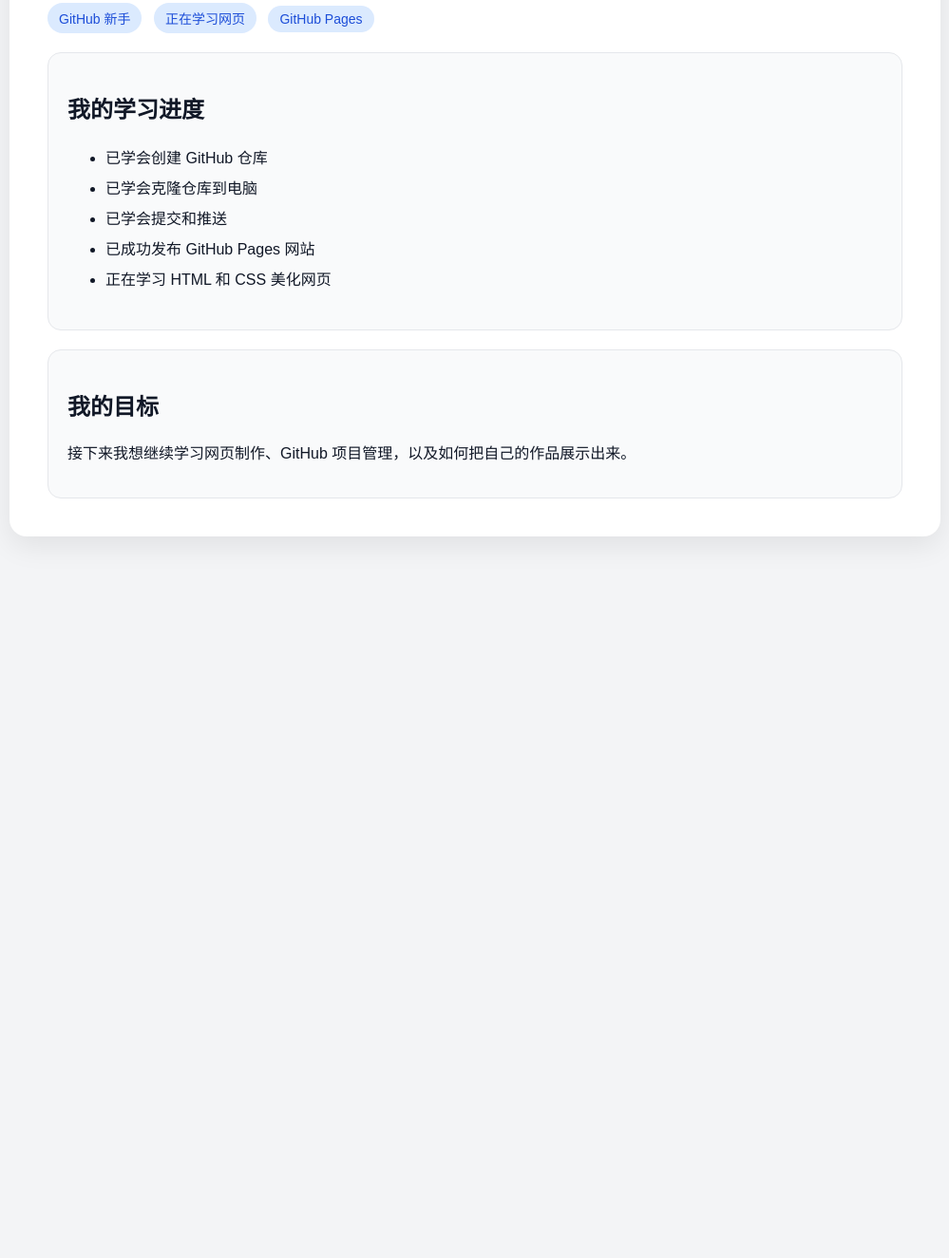
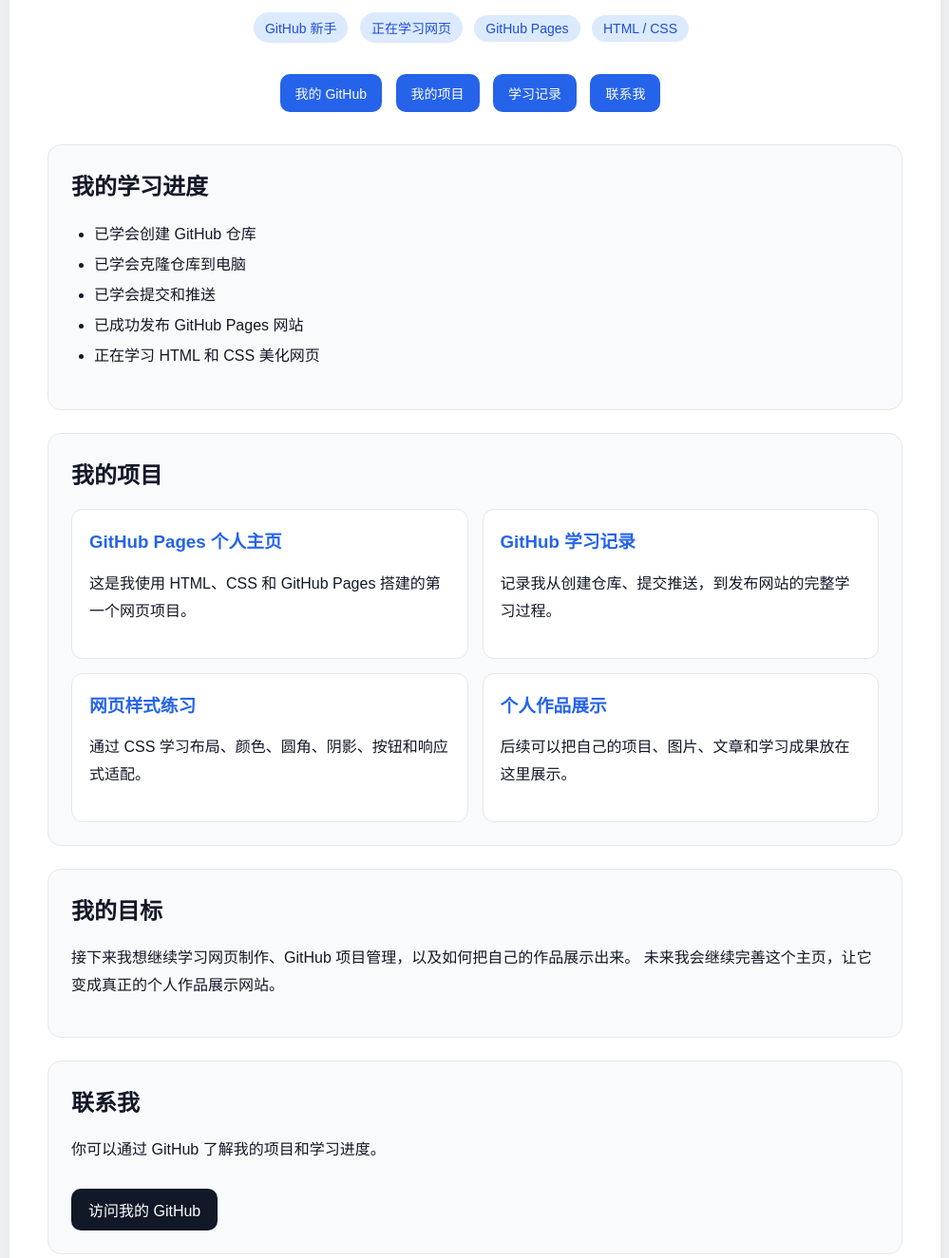
Before and after one commit to qq1921212324-gif/github-page-demo, a plain HTML site: page index.html in a window 1280 px wide. Shown: the part 380-1705 px from the top of the page at 95% size, without its empty margins (140-1139 px from the left). Before the commit the page ends 1005 px from the top, so only its background shows below. Drawn offline with Linux system fonts and the light colour scheme.

Commit message:
更新个人主页整体代码

```diff
--- a/index.html
+++ b/index.html
@@ -2,22 +2,35 @@
 <html lang="zh-CN">
 <head>
   <meta charset="UTF-8">
+  <meta name="viewport" content="width=device-width, initial-scale=1.0">
   <title>LvHY 的个人主页</title>
   <link rel="stylesheet" href="style.css">
 </head>
 <body>
   <div class="container">
+
+    <header class="hero">
       <img src="avatar.jpg" alt="我的头像" class="avatar">
+
       <h1>你好，我是 LvHY</h1>
       <p class="subtitle">这是我用 GitHub Pages 发布的第一个个人主页。</p>
 
-    <div>
+      <div class="badges">
         <span class="badge">GitHub 新手</span>
         <span class="badge">正在学习网页</span>
         <span class="badge">GitHub Pages</span>
+        <span class="badge">HTML / CSS</span>
       </div>
 
-    <div class="card">
+      <nav class="nav">
+        <a href="https://github.com/qq192112324-gif" target="_blank">我的 GitHub</a>
+        <a href="#projects">我的项目</a>
+        <a href="#study">学习记录</a>
+        <a href="#contact">联系我</a>
+      </nav>
+    </header>
+
+    <section class="card" id="study">
       <h2>我的学习进度</h2>
       <ul>
         <li>已学会创建 GitHub 仓库</li>
@@ -26,12 +39,50 @@
         <li>已成功发布 GitHub Pages 网站</li>
         <li>正在学习 HTML 和 CSS 美化网页</li>
       </ul>
+    </section>
+
+    <section class="card" id="projects">
+      <h2>我的项目</h2>
+
+      <div class="project-list">
+        <div class="project-item">
+          <h3>GitHub Pages 个人主页</h3>
+          <p>这是我使用 HTML、CSS 和 GitHub Pages 搭建的第一个网页项目。</p>
         </div>
 
-    <div class="card">
+        <div class="project-item">
+          <h3>GitHub 学习记录</h3>
+          <p>记录我从创建仓库、提交推送，到发布网站的完整学习过程。</p>
+        </div>
+
+        <div class="project-item">
+          <h3>网页样式练习</h3>
+          <p>通过 CSS 学习布局、颜色、圆角、阴影、按钮和响应式适配。</p>
+        </div>
+
+        <div class="project-item">
+          <h3>个人作品展示</h3>
+          <p>后续可以把自己的项目、图片、文章和学习成果放在这里展示。</p>
+        </div>
+      </div>
+    </section>
+
+    <section class="card">
       <h2>我的目标</h2>
-      <p>接下来我想继续学习网页制作、GitHub 项目管理，以及如何把自己的作品展示出来。</p>
-    </div>
+      <p>
+        接下来我想继续学习网页制作、GitHub 项目管理，以及如何把自己的作品展示出来。
+        未来我会继续完善这个主页，让它变成真正的个人作品展示网站。
+      </p>
+    </section>
+
+    <section class="card" id="contact">
+      <h2>联系我</h2>
+      <p>你可以通过 GitHub 了解我的项目和学习进度。</p>
+      <a class="contact-button" href="https://github.com/qq192112324-gif" target="_blank">
+        访问我的 GitHub
+      </a>
+    </section>
+
   </div>
 </body>
 </html>
--- a/style.css
+++ b/style.css
@@ -14,6 +14,20 @@ body {
   box-shadow: 0 10px 30px rgba(0, 0, 0, 0.08);
 }
 
+.hero {
+  text-align: center;
+}
+
+.avatar {
+  width: 120px;
+  height: 120px;
+  border-radius: 50%;
+  object-fit: cover;
+  display: block;
+  margin: 0 auto 20px;
+  border: 4px solid #dbeafe;
+}
+
 h1 {
   font-size: 42px;
   margin-bottom: 10px;
@@ -23,23 +37,11 @@ h1 {
 .subtitle {
   font-size: 18px;
   color: #6b7280;
-  margin-bottom: 30px;
+  margin-bottom: 25px;
 }
 
-.card {
-  background: #f9fafb;
-  padding: 20px;
-  border-radius: 14px;
-  margin-top: 20px;
-  border: 1px solid #e5e7eb;
-}
-
-h2 {
-  color: #111827;
-}
-
-ul {
-  line-height: 2;
+.badges {
+  margin-bottom: 25px;
 }
 
 .badge {
@@ -50,18 +52,13 @@ ul {
   border-radius: 999px;
   font-size: 14px;
   margin-right: 8px;
+  margin-bottom: 8px;
 }
-.avatar {
-  width: 120px;
-  height: 120px;
-  border-radius: 50%;
-  object-fit: cover;
-  display: block;
-  margin-bottom: 20px;
+
+.nav {
+  margin: 25px 0 10px;
 }
-.nav {
-  margin: 25px 0;
-}
+
 .nav a {
   display: inline-block;
   text-decoration: none;
@@ -72,9 +69,34 @@ ul {
   margin-right: 10px;
   margin-bottom: 10px;
   font-size: 14px;
+  transition: background 0.2s, transform 0.2s;
 }
+
 .nav a:hover {
   background: #1d4ed8;
+  transform: translateY(-2px);
+}
+
+.card {
+  background: #f9fafb;
+  padding: 24px;
+  border-radius: 14px;
+  margin-top: 24px;
+  border: 1px solid #e5e7eb;
+}
+
+h2 {
+  color: #111827;
+  margin-top: 0;
+}
+
+ul {
+  line-height: 2;
+  padding-left: 24px;
+}
+
+p {
+  line-height: 1.8;
 }
 
 .project-list {
@@ -86,13 +108,35 @@ ul {
 .project-item {
   background: white;
   border: 1px solid #e5e7eb;
-  padding: 16px;
+  padding: 18px;
   border-radius: 12px;
+  transition: transform 0.2s, box-shadow 0.2s;
+}
+
+.project-item:hover {
+  transform: translateY(-3px);
+  box-shadow: 0 8px 20px rgba(0, 0, 0, 0.06);
 }
 
 .project-item h3 {
   margin-top: 0;
   color: #2563eb;
+}
+
+.contact-button {
+  display: inline-block;
+  text-decoration: none;
+  background: #111827;
+  color: white;
+  padding: 10px 18px;
+  border-radius: 10px;
+  margin-top: 10px;
+  transition: background 0.2s, transform 0.2s;
+}
+
+.contact-button:hover {
+  background: #374151;
+  transform: translateY(-2px);
 }
 
 @media (max-width: 700px) {
@@ -101,11 +145,20 @@ ul {
     padding: 25px;
   }
 
+  h1 {
+    font-size: 32px;
+  }
+
+  .subtitle {
+    font-size: 16px;
+  }
+
   .project-list {
     grid-template-columns: 1fr;
   }
 
-  h1 {
-    font-size: 32px;
+  .nav a {
+    display: block;
+    margin-right: 0;
   }
 }
```
Lines whose indentation alone changed are shown as unchanged.
